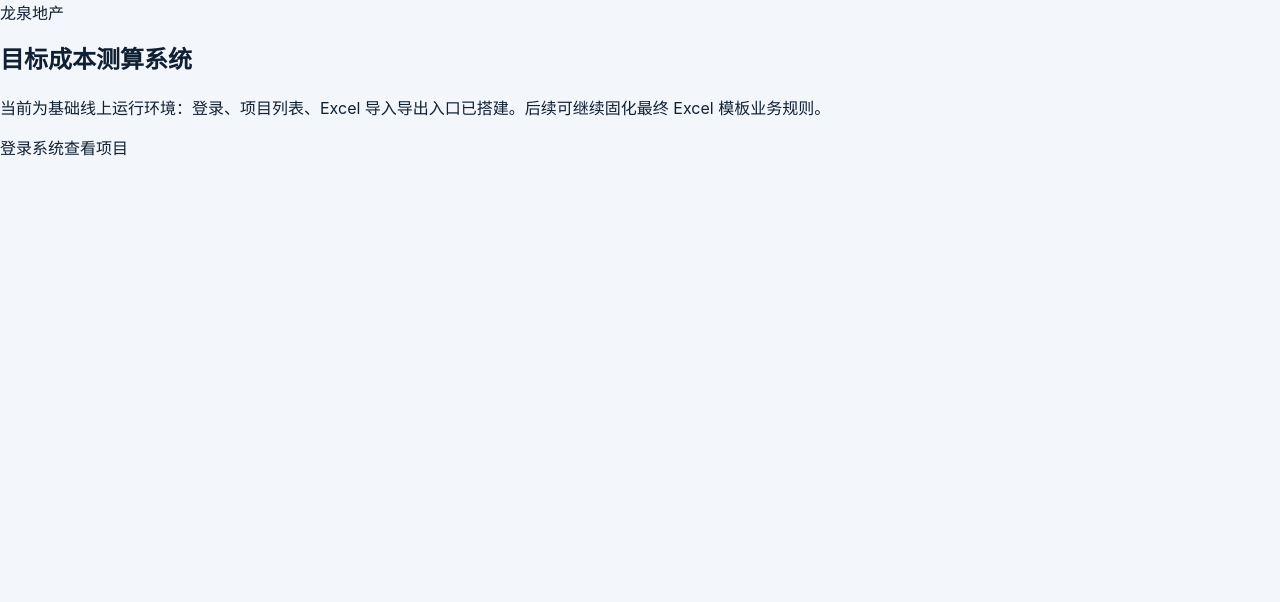
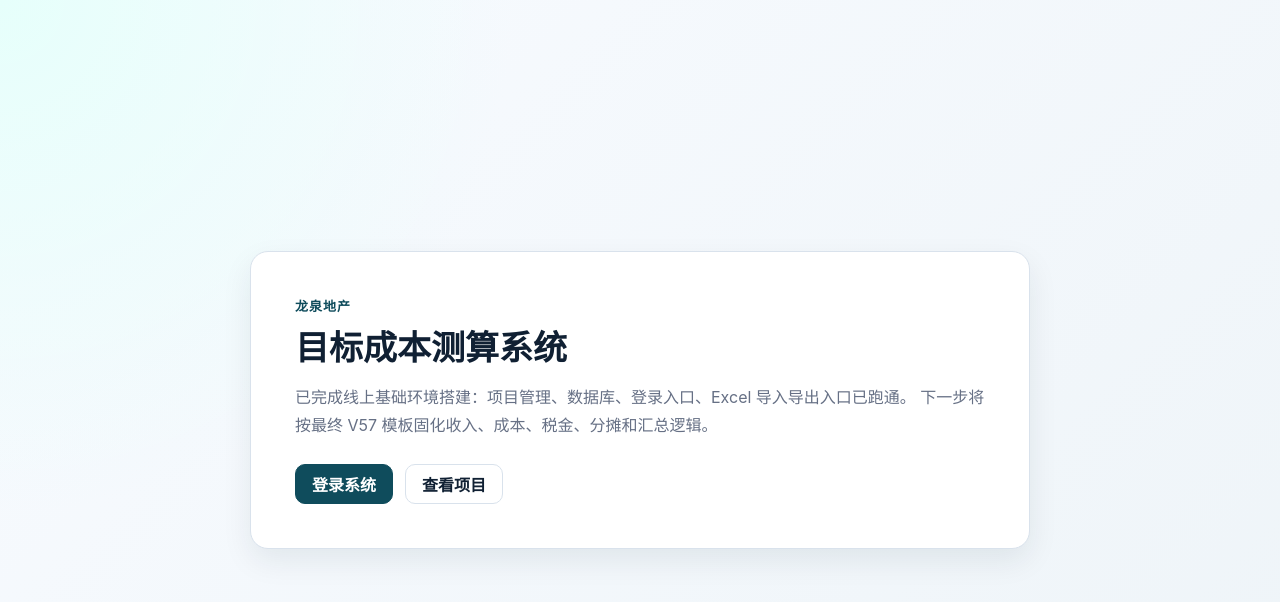
Before and after one commit to miaobin19921114-lgtm/lqdc-target-cost-system, a Next.js app: page / in a window 1280 px wide. Shown: the top 602 px of the page. Built offline with nearby package versions, Linux system fonts and the light colour scheme.

Commit message:
beautify home page

```diff
--- a/app/page.tsx
+++ b/app/page.tsx
@@ -2,14 +2,17 @@ import Link from 'next/link';
 
 export default function HomePage() {
   return (
-    <main className="min-h-screen flex items-center justify-center p-6">
-      <section className="max-w-3xl w-full bg-white rounded-2xl shadow-sm border p-8">
-        <p className="text-sm text-brand font-semibold">龙泉地产</p>
-        <h1 className="text-3xl font-bold mt-2">目标成本测算系统</h1>
-        <p className="mt-4 text-gray-600">当前为基础线上运行环境：登录、项目列表、Excel 导入导出入口已搭建。后续可继续固化最终 Excel 模板业务规则。</p>
-        <div className="mt-8 flex gap-3">
-          <Link href="/login" className="px-5 py-3 rounded-lg bg-brand text-white">登录系统</Link>
-          <Link href="/projects" className="px-5 py-3 rounded-lg border">查看项目</Link>
+    <main className="hero">
+      <section className="hero-card">
+        <p className="eyebrow">龙泉地产</p>
+        <h1 className="title">目标成本测算系统</h1>
+        <p className="subtitle">
+          已完成线上基础环境搭建：项目管理、数据库、登录入口、Excel 导入导出入口已跑通。
+          下一步将按最终 V57 模板固化收入、成本、税金、分摊和汇总逻辑。
+        </p>
+        <div className="actions">
+          <Link href="/login" className="btn btn-primary">登录系统</Link>
+          <Link href="/projects" className="btn">查看项目</Link>
         </div>
       </section>
     </main>
```
